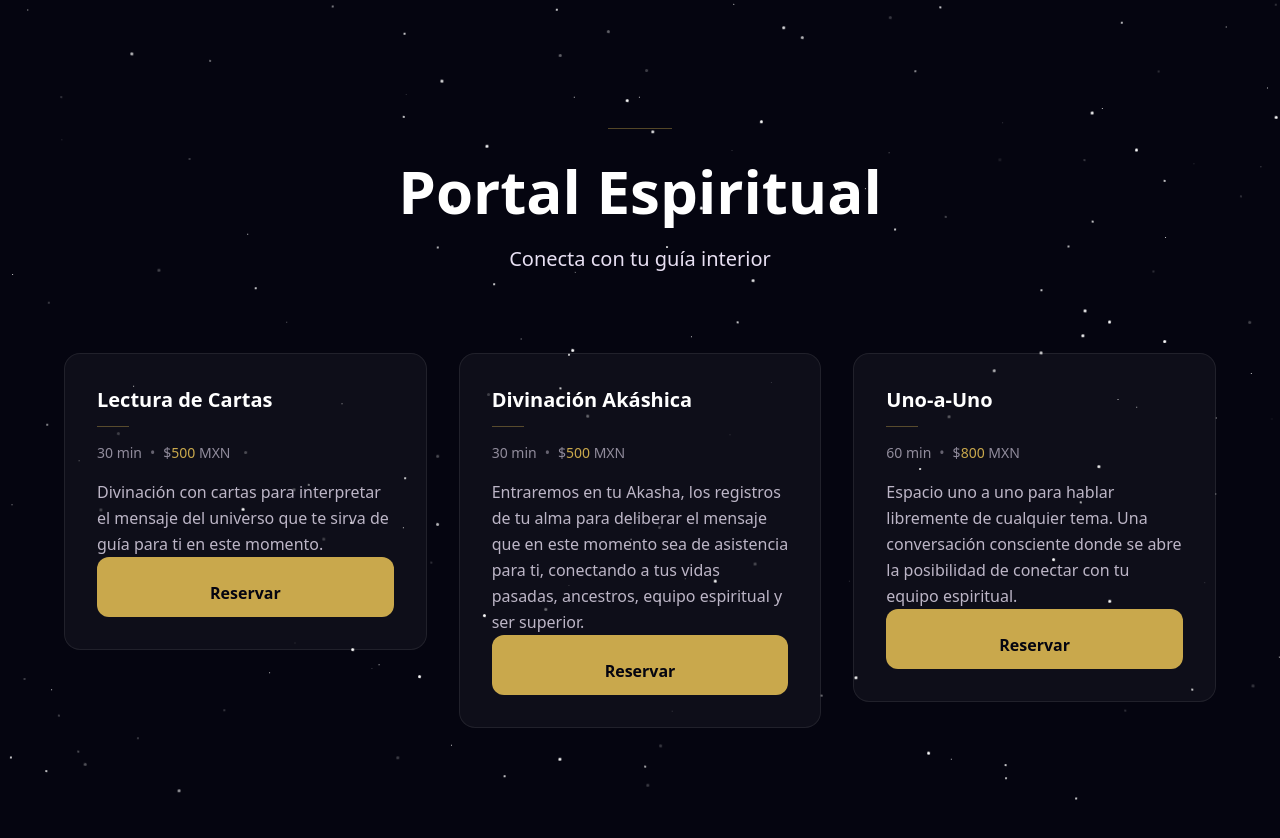
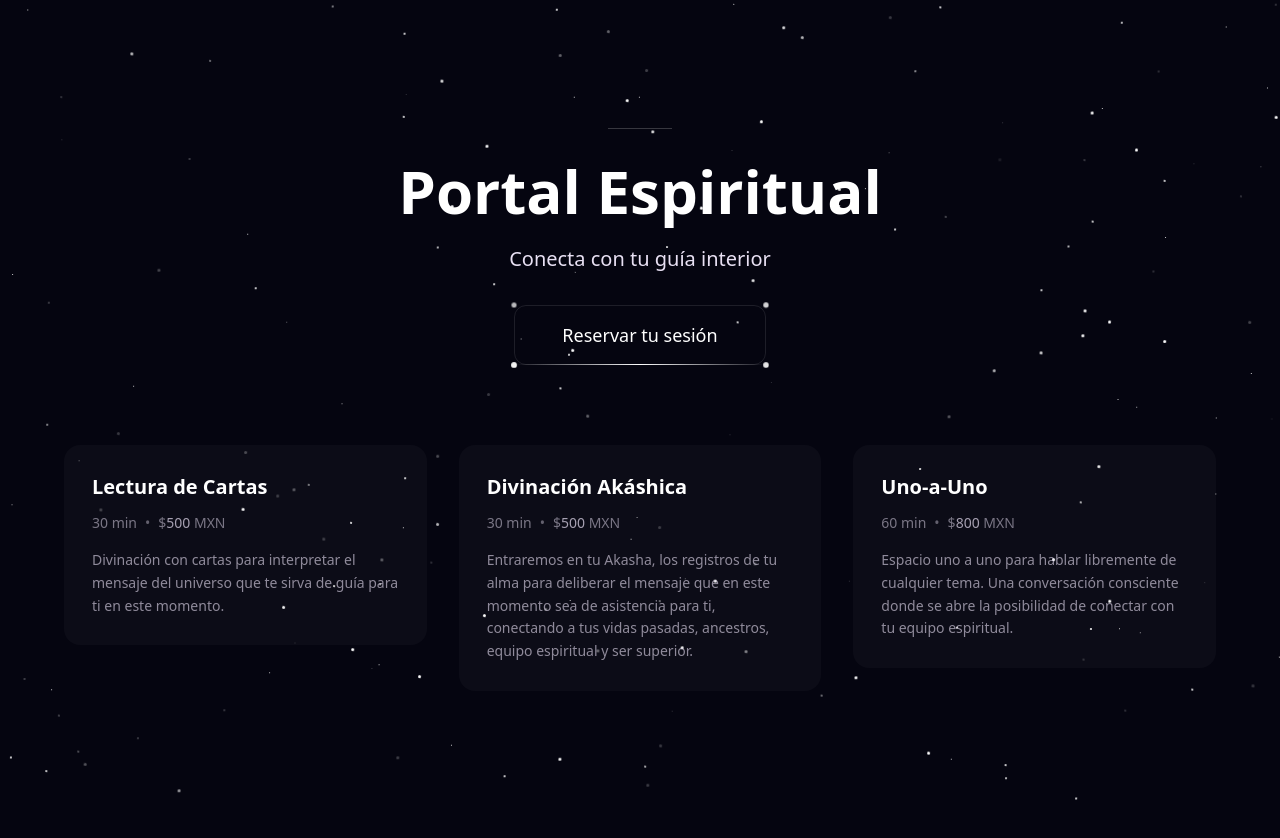
Before and after one commit to SnakeJazzzz/Portal-Espiritual, a Next.js app: page / in a window 1280 px wide. Shown: the top 838 px of the page. Built offline with nearby package versions, Linux system fonts and the light colour scheme.

Commit message:
feat(phase-3): second iteration for phase 3

```diff
--- a/src/app/globals.css
+++ b/src/app/globals.css
@@ -25,6 +25,11 @@
   --animate-shooting-star: shooting-star 1s ease-in-out forwards;
   --animate-celestial-rotate: celestial-rotate 750s linear infinite;
   --animate-fade-in-up: fade-in-up 0.7s ease-out both;
+  --animate-celestial-star-pulse: celestial-star-pulse 2s ease-in-out infinite;
+  --animate-border-trace-top: border-trace-top 2s ease-in-out infinite;
+  --animate-border-trace-right: border-trace-right 2s ease-in-out infinite 0.5s;
+  --animate-border-trace-bottom: border-trace-bottom 2s ease-in-out infinite 1s;
+  --animate-border-trace-left: border-trace-left 2s ease-in-out infinite 1.5s;
 }
 
 /* Portal Espiritual Color Palette - CSS Variables for non-Tailwind usage */
@@ -106,6 +111,66 @@ body {
   }
 }
 
+/* Celestial Border Animations */
+@keyframes celestial-star-pulse {
+  0%, 100% {
+    opacity: 0.4;
+    transform: scale(1);
+  }
+  50% {
+    opacity: 1;
+    transform: scale(1.5);
+  }
+}
+
+@keyframes border-trace-top {
+  0%, 100% {
+    opacity: 0;
+  }
+  25% {
+    opacity: 1;
+  }
+  50% {
+    opacity: 0;
+  }
+}
+
+@keyframes border-trace-right {
+  0%, 100% {
+    opacity: 0;
+  }
+  25% {
+    opacity: 1;
+  }
+  50% {
+    opacity: 0;
+  }
+}
+
+@keyframes border-trace-bottom {
+  0%, 100% {
+    opacity: 0;
+  }
+  25% {
+    opacity: 1;
+  }
+  50% {
+    opacity: 0;
+  }
+}
+
+@keyframes border-trace-left {
+  0%, 100% {
+    opacity: 0;
+  }
+  25% {
+    opacity: 1;
+  }
+  50% {
+    opacity: 0;
+  }
+}
+
 /* Accessibility - Reduced Motion */
 @media (prefers-reduced-motion: reduce) {
   *, *::before, *::after {
--- /dev/null
+++ b/src/components/CelestialBorder.tsx
@@ -0,0 +1,108 @@
+'use client';
+
+import { useState } from 'react';
+
+interface CelestialBorderProps {
+  children: React.ReactNode;
+  className?: string;
+  borderRadius?: string;
+  active?: boolean;
+}
+
+export default function CelestialBorder({
+  children,
+  className = '',
+  borderRadius = '1rem',
+  active = false,
+}: CelestialBorderProps) {
+  const [isHovered, setIsHovered] = useState(false);
+  const showEffect = active || isHovered;
+
+  return (
+    <div
+      className={`relative ${className}`}
+      onMouseEnter={() => setIsHovered(true)}
+      onMouseLeave={() => setIsHovered(false)}
+      style={{ borderRadius }}
+    >
+      {/* Border Effects Container */}
+      <div
+        className="absolute inset-0 pointer-events-none"
+        style={{ borderRadius }}
+      >
+        {/* Corner Stars */}
+        <div
+          className={`absolute w-1 h-1 bg-white rounded-full transition-all duration-500 ${
+            showEffect ? 'opacity-100 animate-celestial-star-pulse' : 'opacity-0'
+          }`}
+          style={{ top: '-2px', left: '-2px' }}
+        />
+        <div
+          className={`absolute w-1 h-1 bg-white rounded-full transition-all duration-500 ${
+            showEffect ? 'opacity-100 animate-celestial-star-pulse' : 'opacity-0'
+          }`}
+          style={{ top: '-2px', right: '-2px', animationDelay: '0.1s' }}
+        />
+        <div
+          className={`absolute w-1 h-1 bg-white rounded-full transition-all duration-500 ${
+            showEffect ? 'opacity-100 animate-celestial-star-pulse' : 'opacity-0'
+          }`}
+          style={{ bottom: '-2px', right: '-2px', animationDelay: '0.2s' }}
+        />
+        <div
+          className={`absolute w-1 h-1 bg-white rounded-full transition-all duration-500 ${
+            showEffect ? 'opacity-100 animate-celestial-star-pulse' : 'opacity-0'
+          }`}
+          style={{ bottom: '-2px', left: '-2px', animationDelay: '0.3s' }}
+        />
+
+        {/* Border Trace - Top Edge */}
+        <div
+          className={`absolute top-0 left-0 right-0 h-px overflow-hidden ${
+            showEffect ? 'animate-border-trace-top' : 'opacity-0'
+          }`}
+        >
+          <div className="w-full h-full bg-gradient-to-r from-transparent via-white to-transparent" />
+        </div>
+
+        {/* Border Trace - Right Edge */}
+        <div
+          className={`absolute top-0 right-0 bottom-0 w-px overflow-hidden ${
+            showEffect ? 'animate-border-trace-right' : 'opacity-0'
+          }`}
+        >
+          <div className="w-full h-full bg-gradient-to-b from-transparent via-white to-transparent" />
+        </div>
+
+        {/* Border Trace - Bottom Edge */}
+        <div
+          className={`absolute bottom-0 left-0 right-0 h-px overflow-hidden ${
+            showEffect ? 'animate-border-trace-bottom' : 'opacity-0'
+          }`}
+        >
+          <div className="w-full h-full bg-gradient-to-r from-transparent via-white to-transparent" />
+        </div>
+
+        {/* Border Trace - Left Edge */}
+        <div
+          className={`absolute top-0 left-0 bottom-0 w-px overflow-hidden ${
+            showEffect ? 'animate-border-trace-left' : 'opacity-0'
+          }`}
+        >
+          <div className="w-full h-full bg-gradient-to-b from-transparent via-white to-transparent" />
+        </div>
+
+        {/* Subtle Static Border (appears after animation) */}
+        <div
+          className={`absolute inset-0 border border-white transition-opacity duration-500 ${
+            showEffect ? 'opacity-10 delay-[2s]' : 'opacity-0'
+          }`}
+          style={{ borderRadius }}
+        />
+      </div>
+
+      {/* Content */}
+      <div className="relative z-10">{children}</div>
+    </div>
+  );
+}
--- a/src/components/Hero.tsx
+++ b/src/components/Hero.tsx
@@ -2,6 +2,7 @@
 
 import { siteConfig, services } from '@/config/services';
 import ServiceCard from '@/components/ServiceCard';
+import CelestialBorder from '@/components/CelestialBorder';
 
 export default function Hero() {
   return (
@@ -12,7 +13,7 @@ export default function Hero() {
       <div className="max-w-6xl mx-auto w-full">
         {/* Decorative Top Line */}
         <div className="flex justify-center mb-8 animate-fade-in-up" style={{ animationDelay: '0.2s' }}>
-          <div className="w-16 h-px bg-portal-gold opacity-40" />
+          <div className="w-16 h-px bg-white opacity-20" />
         </div>
 
         {/* Main Title */}
@@ -21,9 +22,21 @@ export default function Hero() {
         </h1>
 
         {/* Subtitle */}
-        <p className="text-lg lg:text-xl text-portal-text opacity-80 text-center max-w-xl mx-auto mb-20 animate-fade-in-up" style={{ animationDelay: '0.6s' }}>
+        <p className="text-lg lg:text-xl text-portal-text opacity-80 text-center max-w-xl mx-auto mb-8 animate-fade-in-up" style={{ animationDelay: '0.6s' }}>
           {siteConfig.heroSubtitle}
         </p>
+
+        {/* Main CTA Button */}
+        <div className="mb-20 flex justify-center animate-fade-in-up" style={{ animationDelay: '0.8s' }}>
+          <CelestialBorder borderRadius="0.75rem" active={true}>
+            <button
+              onClick={() => console.log('Open booking')}
+              className="bg-transparent text-white font-heading font-medium text-lg py-4 px-12 rounded-xl"
+            >
+              Reservar tu sesión
+            </button>
+          </CelestialBorder>
+        </div>
 
         {/* Service Cards Grid */}
         <div className="grid grid-cols-1 md:grid-cols-2 lg:grid-cols-3 gap-6 lg:gap-8">
@@ -35,9 +48,9 @@ export default function Hero() {
                   ? 'md:col-span-2 md:max-w-md md:mx-auto lg:col-span-1 lg:max-w-none'
                   : ''
               }`}
-              style={{ animationDelay: `${0.8 + index * 0.2}s` }}
+              style={{ animationDelay: `${1.0 + index * 0.2}s` }}
             >
-              <ServiceCard service={service} onBook={() => {}} />
+              <ServiceCard service={service} />
             </div>
           ))}
         </div>
--- a/src/components/ServiceCard.tsx
+++ b/src/components/ServiceCard.tsx
@@ -1,47 +1,36 @@
 'use client';
 
 import type { Service } from '@/config/services';
+import CelestialBorder from '@/components/CelestialBorder';
 
 interface ServiceCardProps {
   service: Service;
-  onBook?: () => void;
 }
 
-export default function ServiceCard({ service, onBook }: ServiceCardProps) {
+export default function ServiceCard({ service }: ServiceCardProps) {
   return (
-    <div className="bg-white/[0.04] backdrop-blur-md border border-white/[0.08] rounded-2xl p-8 flex flex-col transition-all duration-300 hover:bg-white/[0.06] hover:shadow-[0_0_30px_rgba(201,168,76,0.08)]">
+    <CelestialBorder borderRadius="1rem">
+      <div className="bg-white/[0.03] rounded-2xl p-7">
         {/* Service Name */}
         <h3 className="text-xl font-heading font-semibold text-white">
           {service.name}
         </h3>
 
-      {/* Decorative Divider */}
-      <div className="mt-3 mb-4">
-        <div className="w-8 h-px bg-portal-gold opacity-40" />
-      </div>
-
         {/* Duration and Price */}
-      <div className="flex items-center gap-2 text-sm">
-        <span className="text-portal-text/60">{service.duration}</span>
+        <div className="flex items-center gap-2 text-sm mt-3">
+          <span className="text-portal-text/50">{service.duration}</span>
           <span className="text-portal-text/40">•</span>
-        <span className="text-portal-text/60">
-          $<span className="text-portal-gold font-medium">{service.price}</span>{' '}
+          <span className="text-portal-text/50">
+            $<span className="text-portal-text/70">{service.price}</span>{' '}
             {service.currency}
           </span>
         </div>
 
         {/* Description */}
-      <p className="mt-4 text-base text-portal-text/80 leading-relaxed">
+        <p className="mt-4 text-sm text-portal-text/60 leading-relaxed">
           {service.description}
         </p>
-
-      {/* Reservar Button */}
-      <button
-        onClick={onBook}
-        className="mt-auto pt-6 w-full bg-portal-gold text-portal-black font-heading font-semibold py-3 rounded-xl transition-all duration-300 ease-out hover:brightness-110 hover:scale-[1.02]"
-      >
-        Reservar
-      </button>
       </div>
+    </CelestialBorder>
   );
 }
```
Lines whose indentation alone changed are shown as unchanged.
